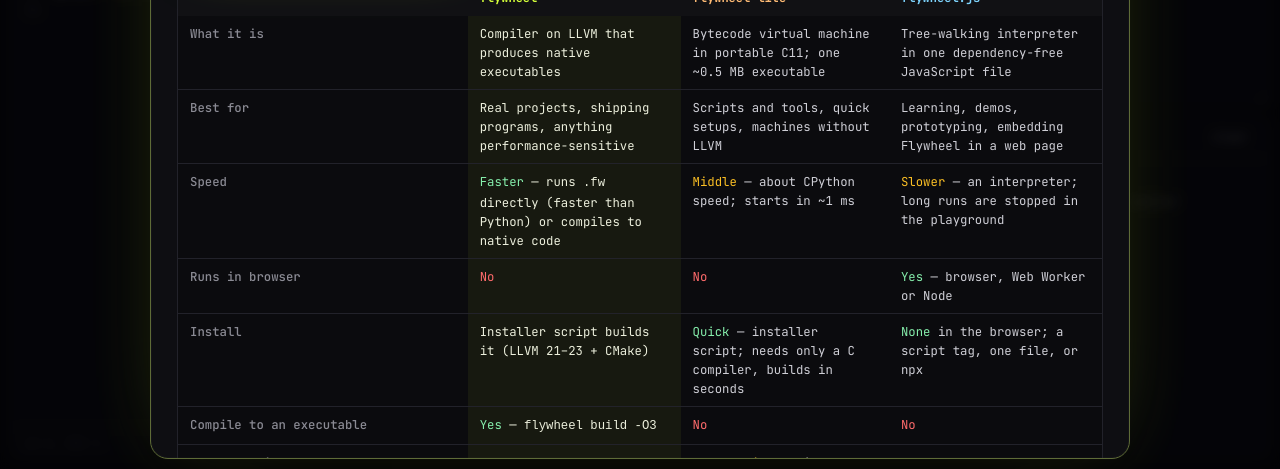
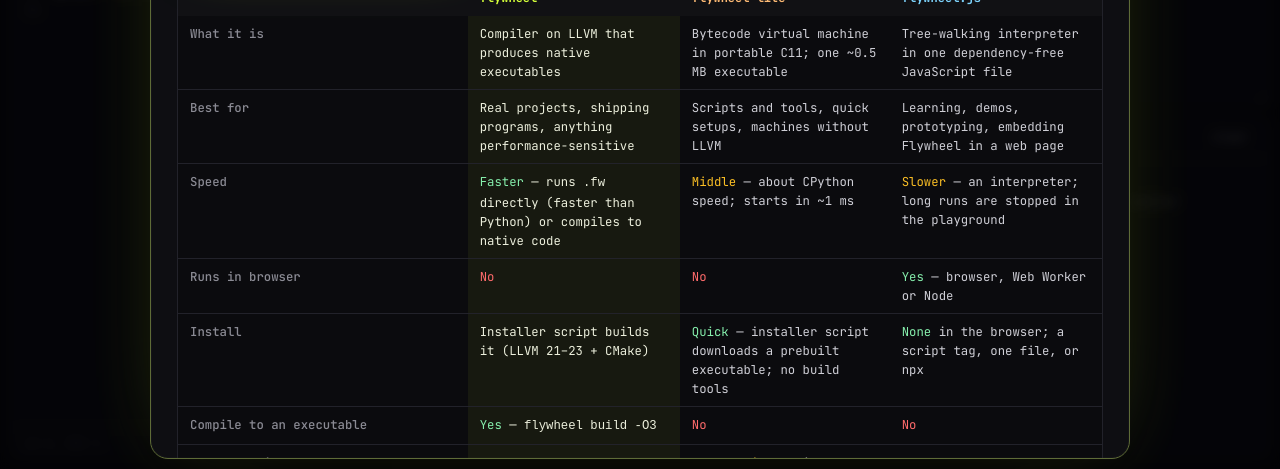
Before and after one commit to pmorphia/flywheel.polymorphia.dev, a plain HTML site: page index.html in a window 1280 px wide. Both pictures are taken after a click on the button "Install". Shown: the part 331-800 px from the top of the page. Drawn offline with Linux system fonts and the light colour scheme.

Commit message:
Lite installers: download the prebuilt release instead of building
lite-install.sh and lite-install.ps1 now install the prebuilt flywheel-lite from the newest
pmorphia/flywheel-lite release (static Linux x86_64/aarch64, universal macOS, Windows x64),
verified against the release's SHA256SUMS, so no C compiler or Visual Studio is needed.
--version/-Version picks a release; --from-source/-FromSource (or --ref, --source, ...) builds
as before. With no prebuilt executable for the machine, or no release yet, they fall back to
building from source.

```diff
--- a/index.html
+++ b/index.html
@@ -553,7 +553,7 @@
             <tr><th>Best for</th><td class="col-fw">Real projects, shipping programs, anything performance-sensitive</td><td class="col-lt">Scripts and tools, quick setups, machines without LLVM</td><td class="col-js">Learning, demos, prototyping, embedding Flywheel in a web page</td></tr>
             <tr><th>Speed</th><td class="col-fw"><span class="yes">Faster</span> — runs <code>.fw</code> directly (faster than Python) or compiles to native code</td><td class="col-lt"><span class="mid">Middle</span> — about CPython speed; starts in ~1 ms</td><td class="col-js"><span class="mid">Slower</span> — an interpreter; long runs are stopped in the playground</td></tr>
             <tr><th>Runs in browser</th><td class="col-fw"><span class="no">No</span></td><td class="col-lt"><span class="no">No</span></td><td class="col-js"><span class="yes">Yes</span> — browser, Web Worker or Node</td></tr>
-            <tr><th>Install</th><td class="col-fw">Installer script builds it (LLVM 21–23 + CMake)</td><td class="col-lt"><span class="yes">Quick</span> — installer script; needs only a C compiler, builds in seconds</td><td class="col-js"><span class="yes">None</span> in the browser; a script tag, one file, or npx</td></tr>
+            <tr><th>Install</th><td class="col-fw">Installer script builds it (LLVM 21–23 + CMake)</td><td class="col-lt"><span class="yes">Quick</span> — installer script downloads a prebuilt executable; no build tools</td><td class="col-js"><span class="yes">None</span> in the browser; a script tag, one file, or npx</td></tr>
             <tr><th>Compile to an executable</th><td class="col-fw"><span class="yes">Yes</span> — <code>flywheel build -O3</code></td><td class="col-lt"><span class="no">No</span></td><td class="col-js"><span class="no">No</span></td></tr>
             <tr><th>Type checking</th><td class="col-fw"><span class="yes">Yes</span></td><td class="col-lt"><span class="mid">At run time</span> — mismatches raise <code>TypeError</code> when reached</td><td class="col-js"><span class="no">No</span> — programs the compiler rejects may still run</td></tr>
             <tr><th>Files, network, processes, databases</th><td class="col-fw"><span class="yes">Yes</span> — fs, net, os, sqlite, HTTPS, threads</td><td class="col-lt"><span class="mid">Partly</span> — fs, os processes, json, time, html; no net, sqlite or threads</td><td class="col-js"><span class="no">No</span> — a browser-safe subset (<code>json.load</code> and <code>flywheel.run</code> work in Node)</td></tr>
```
Also changed, not shown: 2 other files.
